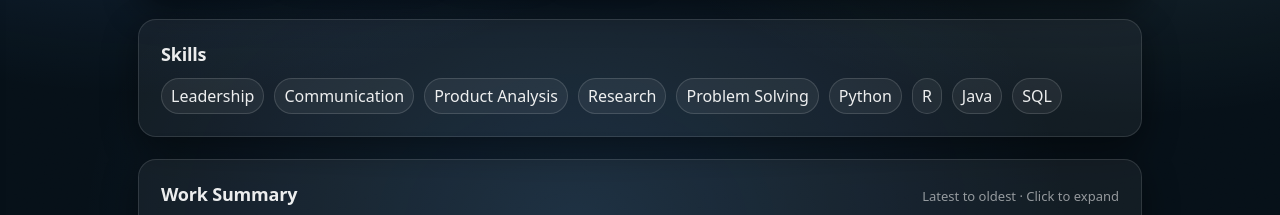
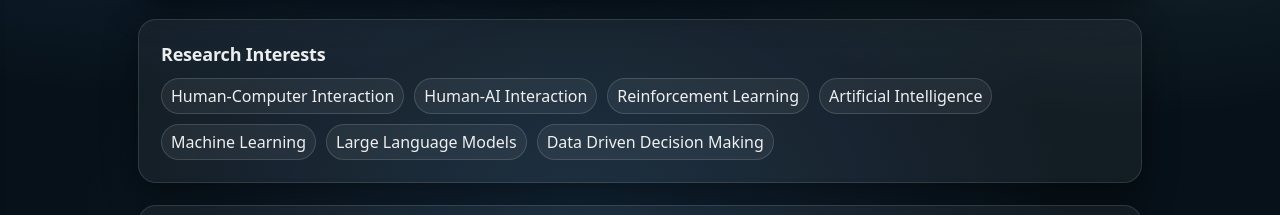
Before and after one commit to muhee93/muhee, a plain HTML site: page index.html in a window 1280 px wide. Shown: the part 507-722 px from the top of the page. Drawn offline with Linux system fonts and the light colour scheme.

Commit message:
added research interests

```diff
--- a/index.html
+++ b/index.html
@@ -510,6 +510,23 @@
       </div>
     </section>
 
+    <!-- Research Interests -->
+    <section class="card pad reveal" id="research">
+      <div class="sec-head">
+        <h2>Research Interests</h2>
+        <!-- <p>Skill Overviwe</p> -->
+      </div>
+      <div class="skills"> <!-- reorder as you see fit -->
+        <span class="tag">Human-Computer Interaction</span>
+        <span class="tag">Human-AI Interaction</span>
+        <span class="tag">Reinforcement Learning</span>
+        <span class="tag">Artificial Intelligence</span>
+        <span class="tag">Machine Learning</span>
+        <span class="tag">Large Language Models</span>
+        <span class="tag">Data Driven Decision Making</span>
+      </div>
+    </section>
+
     <!-- Skillset -->
     <section class="card pad reveal" id="skills">
       <div class="sec-head">
```
